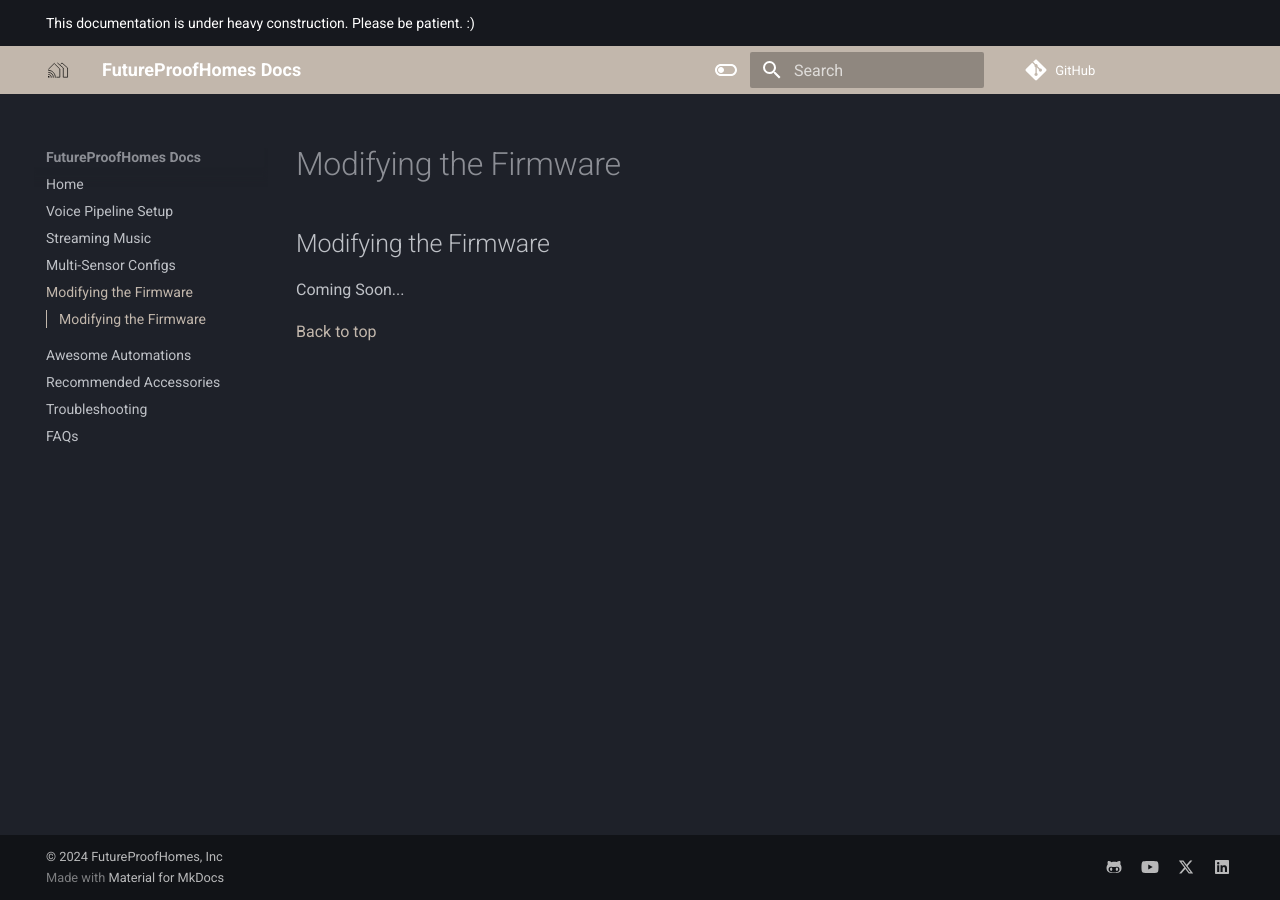
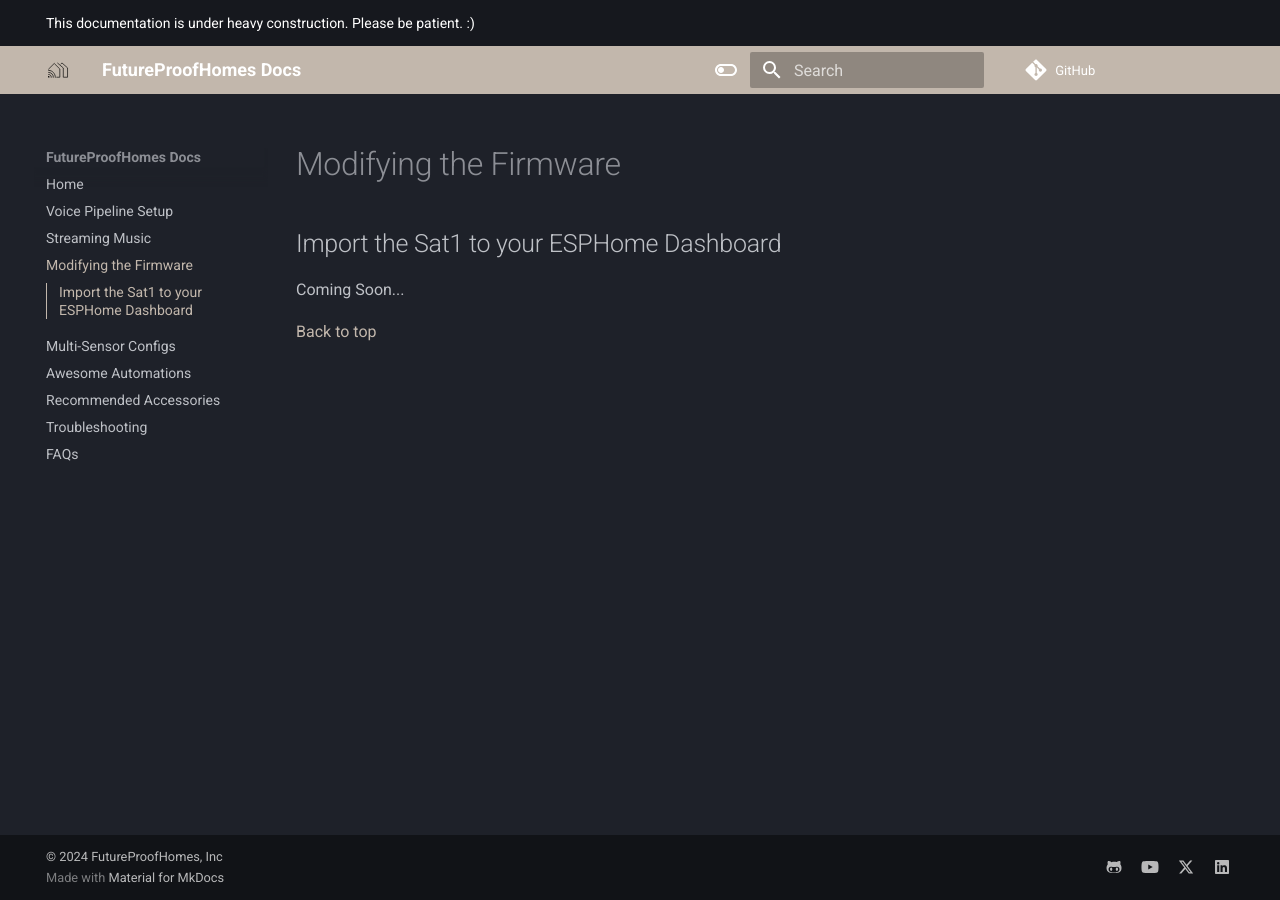
Before and after one commit to FutureProofHomes/Documentation, an MkDocs documentation site: the page built from docs/modifying-the-firmware.md, in a window 1280 px wide. Built offline with MkDocs 1.6.1 and Material for MkDocs 9.7.7, drawn with Linux system fonts in a browser that asks for light colours; comment, search, counter and statistics services are not loaded.

Commit message:
reordering navigation, changing page titles to not be redundant

```diff
--- a/docs/modifying-the-firmware.md
+++ b/docs/modifying-the-firmware.md
@@ -1,4 +1,4 @@
-## Modifying the Firmware
+## Import the Sat1 to your ESPHome Dashboard
 Coming Soon...
 
 [Back to top](./modifying-the-firmware.md/#modifying-the-firmware)
--- a/mkdocs.yml
+++ b/mkdocs.yml
@@ -6,8 +6,8 @@ nav:
   - Home: index.md
   - Voice Pipeline Setup: voice-pipeline.md
   - Streaming Music: streaming-music.md
+  - Modifying the Firmware: modifying-the-firmware.md
   - Multi-Sensor Configs: multi-sensor-configs.md
-  - Modifying the Firmware: modifying-the-firmware.md
   - Awesome Automations: awesome-automations.md
   - Recommended Accessories: recommended-accessories.md
   - Troubleshooting: troubleshooting.md
```
Also changed, not shown: docs/awesome-automations.md (+1 -1 lines).
